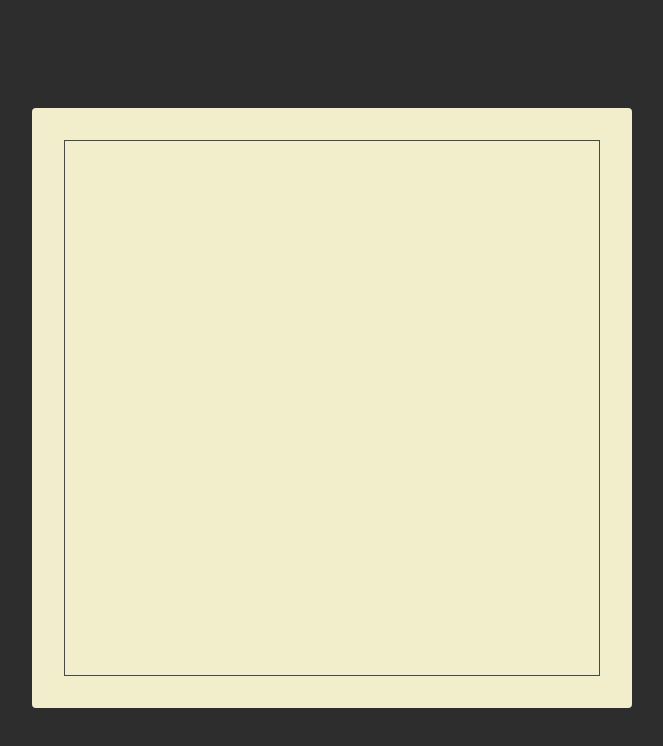
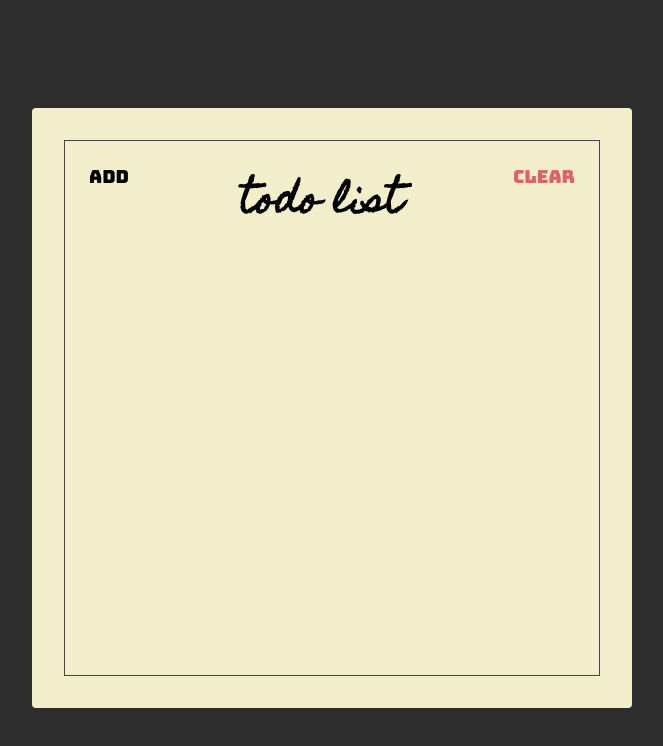
Before and after one commit to ariarizky/todo-app, a website: page index.html in a window 1280 px wide. Shown: the whole page, without its empty margins (308-971 px from the left). Drawn offline with Linux system fonts and the light colour scheme.

Commit message:
membuat header section

```diff
--- a/index.html
+++ b/index.html
@@ -15,7 +15,13 @@
   </head>
   <body>
     <div class="container">
-      <div class="frame"></div>
+      <div class="frame">
+        <div class="header">
+          <button class="header-btn">Add</button>
+          <h1 class="header-title">Todo List</h1>
+          <button class="header-btn main-red-color">Clear</button>
+        </div>
+      </div>
     </div>
   </body>
 </html>
--- a/style.css
+++ b/style.css
@@ -1,6 +1,14 @@
 * {
   box-sizing: border-box;
 }
+
+:root {
+  --main-red-color: #e06262;
+}
+.main-red-color {
+  color: var(--main-red-color);
+}
+
 html {
   font-size: 10px;
 }
@@ -30,4 +38,29 @@ body. html {
 .frame {
   border: 1px solid #484848;
   height: 100%;
+  display: flex;
+  flex-direction: column;
 }
+.header {
+  display: flex;
+  align-items: flex-start;
+}
+.header-title {
+  flex: 1;
+  text-align: center;
+  font-size: 3.6rem;
+  font-family: "Homemade Apple", sans-serif;
+  text-transform: lowercase;
+}
+.header-btn {
+  font-size: 1.8rem;
+  font-family: "Bungee", sans-serif;
+
+  padding: 24px;
+  background: unset;
+  border: unset;
+  outline: unset;
+}
+.header-btn:hover {
+  cursor: pointer;
+}
```
